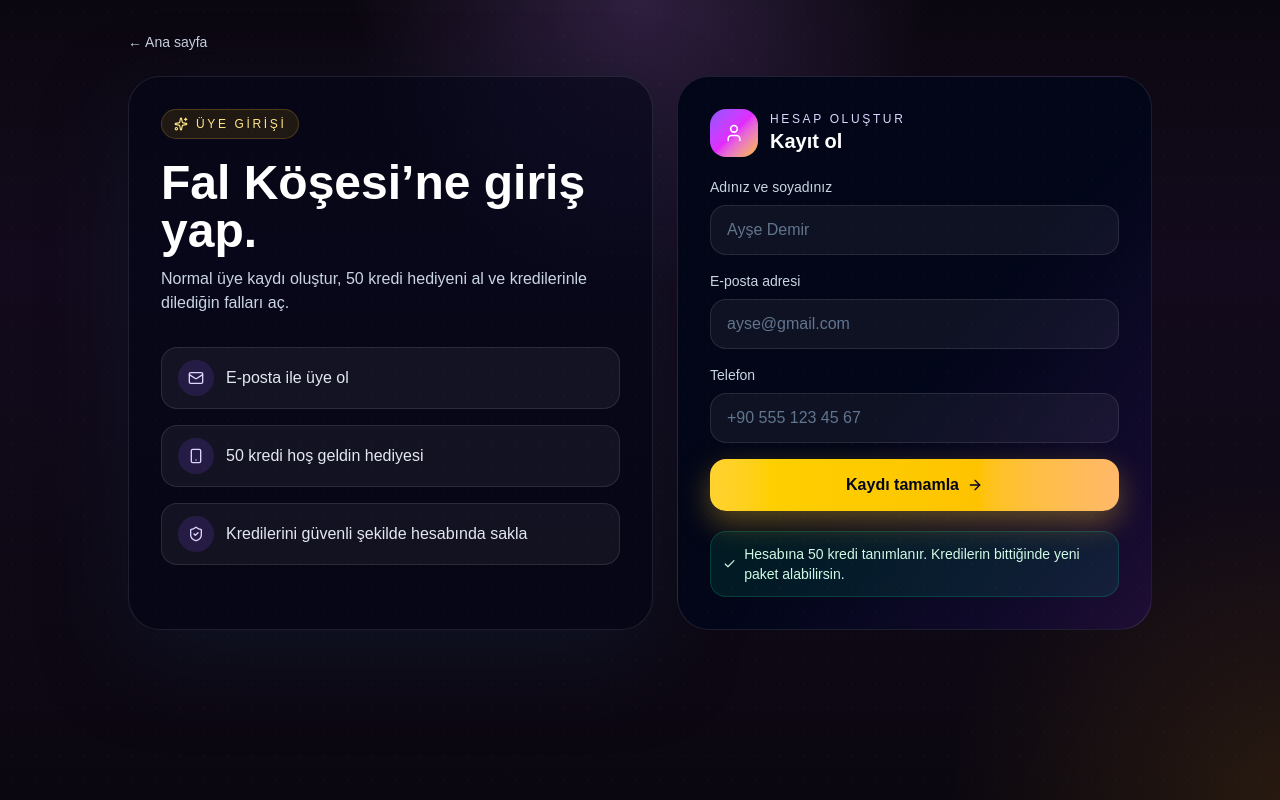
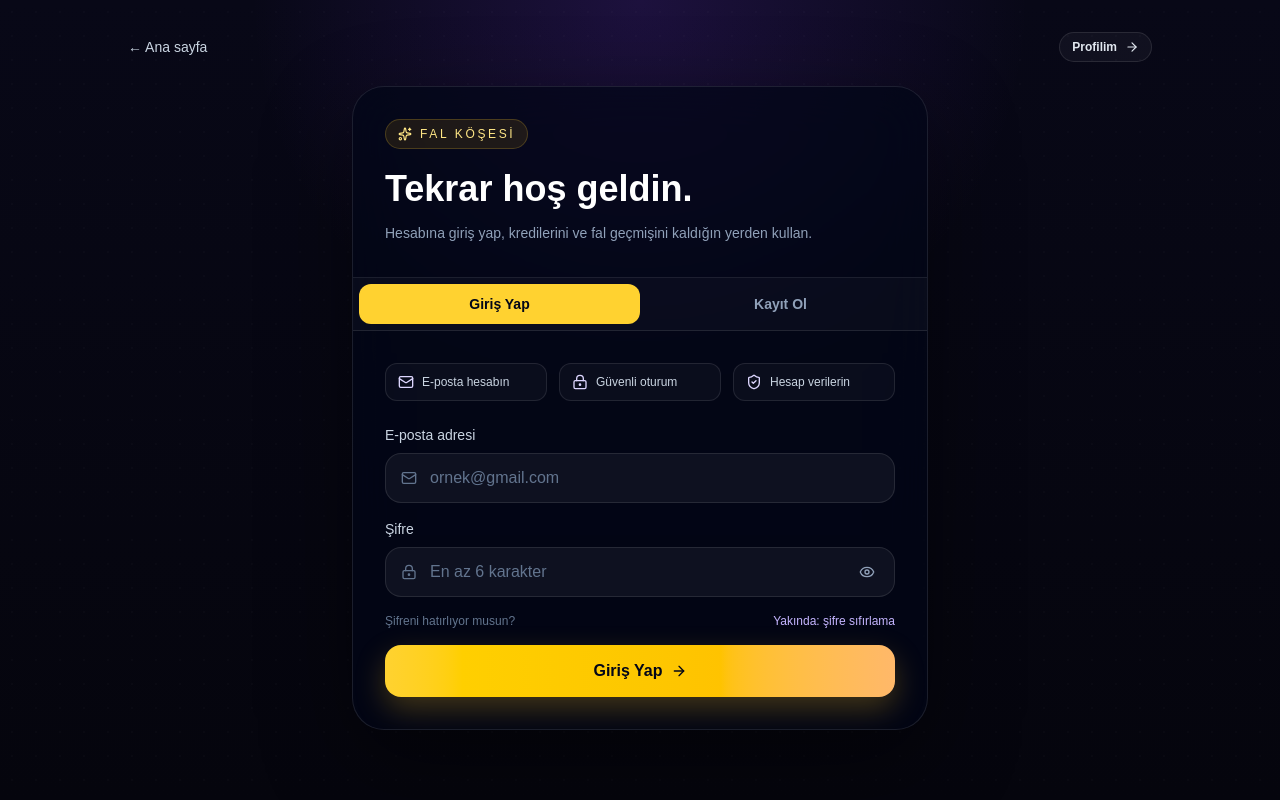
Before and after one commit to zamansepeti43/fal-kosesi, a Next.js app: page /giris in a window 1280 px wide. Built offline with nearby package versions, Linux system fonts and the light colour scheme.

Commit message:
Add real login mode to account page

```diff
--- a/app/giris/page.tsx
+++ b/app/giris/page.tsx
@@ -1,136 +1,334 @@
 "use client";
 
 import Link from "next/link";
-import { useEffect, useMemo, useState } from "react";
-import { ArrowRight, Check, Mail, ShieldCheck, Smartphone, Sparkles, User } from "lucide-react";
+import { useEffect, useState } from "react";
+import {
+  ArrowRight,
+  Check,
+  Eye,
+  EyeOff,
+  LockKeyhole,
+  Mail,
+  ShieldCheck,
+  Smartphone,
+  Sparkles,
+  User,
+} from "lucide-react";
 import { createMember, getStoredMember, saveMember } from "@/lib/membership";
 
 export default function GirisPage() {
-  const [form, setForm] = useState({ name: "", email: "", phone: "" });
+  const [mode, setMode] = useState<"login" | "register">("login");
+  const [form, setForm] = useState({ name: "", email: "", phone: "", password: "" });
   const [isHydrated, setIsHydrated] = useState(false);
-  const [currentUser, setCurrentUser] = useState<ReturnType<typeof createMember> | null>(null);
   const [error, setError] = useState("");
+  const [message, setMessage] = useState("");
+  const [showPassword, setShowPassword] = useState(false);
 
   useEffect(() => {
     const member = getStoredMember();
-    setCurrentUser(member);
+    if (member?.email) {
+      setForm((current) => ({ ...current, name: member.name, email: member.email, phone: member.phone }));
+    }
     setIsHydrated(true);
   }, []);
-
-  const canOpenProfile = useMemo(() => Boolean(currentUser?.email), [currentUser]);
 
   const handleSubmit = async (event: React.FormEvent<HTMLFormElement>) => {
     event.preventDefault();
     setError("");
+    setMessage("");
 
     const cleanEmail = form.email.trim().toLowerCase();
-    if (!cleanEmail) return;
+    const cleanPassword = form.password;
+
+    if (!cleanEmail || !cleanEmail.includes("@")) {
+      setError("Geçerli bir e-posta adresi gir.");
+      return;
+    }
+
+    if (cleanPassword.length < 6) {
+      setError("Şifre en az 6 karakter olmalı.");
+      return;
+    }
+
+    if (mode === "register") {
+      if (!form.name.trim()) {
+        setError("Ad soyad alanını doldur.");
+        return;
+      }
 
       const member = createMember(form.name, cleanEmail, form.phone);
       const sessionResponse = await fetch("/api/member/session", {
         method: "POST",
         headers: { "Content-Type": "application/json" },
-      body: JSON.stringify({ email: cleanEmail, name: member.name, phone: member.phone }),
+        body: JSON.stringify({
+          email: cleanEmail,
+          name: member.name,
+          phone: member.phone,
+        }),
       });
 
       if (!sessionResponse.ok) {
         const payload = (await sessionResponse.json().catch(() => null)) as { error?: string } | null;
-      setError(payload?.error || "Hesap hazırlanamadı. Lütfen tekrar dene.");
+        setError(payload?.error || "Hesap oluşturulamadı. Lütfen tekrar dene.");
         return;
       }
 
       saveMember(member);
-    setCurrentUser(member);
+      setMessage("Hesabın oluşturuldu. Profiline yönlendiriliyorsun…");
+      window.setTimeout(() => {
         window.location.href = "/profil";
+      }, 350);
+      return;
+    }
+
+    const stored = getStoredMember();
+    if (!stored || stored.email !== cleanEmail) {
+      setError("Bu e-posta ile kayıtlı bir hesap bulunamadı. Önce kayıt ol.");
+      return;
+    }
+
+    const sessionResponse = await fetch("/api/member/session", {
+      method: "POST",
+      headers: { "Content-Type": "application/json" },
+      body: JSON.stringify({
+        email: stored.email,
+        name: stored.name,
+        phone: stored.phone,
+      }),
+    });
+
+    if (!sessionResponse.ok) {
+      const payload = (await sessionResponse.json().catch(() => null)) as { error?: string } | null;
+      setError(payload?.error || "Oturum açılamadı. Lütfen tekrar dene.");
+      return;
+    }
+
+    setMessage("Giriş başarılı. Profiline yönlendiriliyorsun…");
+    window.setTimeout(() => {
+      window.location.href = "/profil";
+    }, 350);
   };
 
   if (!isHydrated) {
-    return <div className="min-h-screen flex items-center justify-center text-white">Yükleniyor...</div>;
+    return (
+      <div className="flex min-h-screen items-center justify-center bg-[#070714] text-white">
+        Yükleniyor...
+      </div>
+    );
   }
 
   return (
-    <main className="min-h-screen px-4 py-8 text-white md:px-6">
+    <main className="min-h-screen bg-[radial-gradient(circle_at_top,rgba(124,58,237,.18),transparent_38%),linear-gradient(180deg,#080817,#05050d)] px-4 py-8 text-white md:px-6">
       <div className="mx-auto max-w-5xl">
         <div className="mb-6 flex items-center justify-between">
-          <Link href="/" className="text-sm text-slate-300">← Ana sayfa</Link>
-          {canOpenProfile ? (
-            <Link href="/profil" className="inline-flex items-center gap-2 rounded-full border border-violet-400/40 bg-violet-500/10 px-3 py-1.5 text-xs font-semibold text-violet-100">
+          <Link href="/" className="text-sm text-slate-300 transition hover:text-white">
+            ← Ana sayfa
+          </Link>
+
+          <Link
+            href="/profil"
+            className="inline-flex items-center gap-2 rounded-full border border-white/10 bg-white/[.04] px-3 py-1.5 text-xs font-semibold text-slate-200"
+          >
             Profilim
             <ArrowRight className="h-3.5 w-3.5" />
           </Link>
-          ) : null}
         </div>
 
-        <div className="grid gap-6 lg:grid-cols-[1.05fr_0.95fr]">
-          <section className="rounded-[2rem] border border-white/10 bg-slate-950/60 p-6 shadow-[0_30px_80px_rgba(15,23,42,0.7)] md:p-8">
+        <div className="mx-auto max-w-xl overflow-hidden rounded-[2rem] border border-white/10 bg-slate-950/70 shadow-[0_30px_90px_rgba(0,0,0,.45)] backdrop-blur-xl">
+          <div className="border-b border-white/10 p-6 md:p-8">
             <div className="mb-5 inline-flex items-center gap-2 rounded-full border border-amber-300/20 bg-amber-400/10 px-3 py-1.5 text-xs font-medium uppercase tracking-[0.22em] text-amber-200">
               <Sparkles className="h-3.5 w-3.5" />
-              Üye girişi
+              Fal Köşesi
             </div>
 
-            <h1 className="text-3xl font-black text-white md:text-5xl">Fal Köşesi’ne giriş yap.</h1>
-            <p className="mt-3 max-w-xl text-base text-slate-300">
-              Normal üye kaydı oluştur, 50 kredi hediyeni al ve kredilerinle dilediğin falları aç.
+            <h1 className="text-3xl font-black md:text-4xl">
+              {mode === "login" ? "Tekrar hoş geldin." : "Hesabını oluştur."}
+            </h1>
+
+            <p className="mt-3 text-sm leading-6 text-slate-400">
+              {mode === "login"
+                ? "Hesabına giriş yap, kredilerini ve fal geçmişini kaldığın yerden kullan."
+                : "Kayıt ol, 50 kredi hoş geldin hediyeni al ve fal köşeni kişiselleştir."}
             </p>
+          </div>
 
-            <div className="mt-8 space-y-4">
+          <div className="grid grid-cols-2 border-b border-white/10 bg-white/[.025] p-1.5">
+            <button
+              type="button"
+              onClick={() => {
+                setMode("login");
+                setError("");
+                setMessage("");
+              }}
+              className={`rounded-xl px-4 py-2.5 text-sm font-bold transition ${
+                mode === "login"
+                  ? "bg-amber-300 text-slate-950"
+                  : "text-slate-400 hover:text-white"
+              }`}
+            >
+              Giriş Yap
+            </button>
+
+            <button
+              type="button"
+              onClick={() => {
+                setMode("register");
+                setError("");
+                setMessage("");
+              }}
+              className={`rounded-xl px-4 py-2.5 text-sm font-bold transition ${
+                mode === "register"
+                  ? "bg-amber-300 text-slate-950"
+                  : "text-slate-400 hover:text-white"
+              }`}
+            >
+              Kayıt Ol
+            </button>
+          </div>
+
+          <div className="p-6 md:p-8">
+            {mode === "login" ? (
+              <div className="mb-6 grid gap-3 sm:grid-cols-3">
                 {[
-                { icon: Mail, label: "E-posta ile üye ol" },
-                { icon: Smartphone, label: "50 kredi hoş geldin hediyesi" },
-                { icon: ShieldCheck, label: "Kredilerini güvenli şekilde hesabında sakla" },
-              ].map(({ icon: Icon, label }) => (
-                <div key={label} className="flex items-center gap-3 rounded-2xl border border-white/10 bg-white/5 px-4 py-3 text-slate-200">
-                  <span className="flex h-9 w-9 items-center justify-center rounded-full bg-violet-500/15 text-violet-200">
-                    <Icon className="h-4 w-4" />
-                  </span>
-                  {label}
+                  { icon: Mail, text: "E-posta hesabın" },
+                  { icon: LockKeyhole, text: "Güvenli oturum" },
+                  { icon: ShieldCheck, text: "Hesap verilerin" },
+                ].map(({ icon: Icon, text }) => (
+                  <div
+                    key={text}
+                    className="flex items-center gap-2 rounded-xl border border-white/10 bg-white/[.03] px-3 py-2.5 text-xs text-slate-300"
+                  >
+                    <Icon className="h-4 w-4 text-violet-200" />
+                    {text}
                   </div>
                 ))}
               </div>
-          </section>
-
-          <section className="rounded-[2rem] border border-white/10 bg-gradient-to-br from-slate-950 via-slate-950 to-violet-950/40 p-6 md:p-8">
-            <div className="mb-5 flex items-center gap-3 text-white">
-              <div className="flex h-12 w-12 items-center justify-center rounded-2xl bg-gradient-to-br from-violet-500 via-fuchsia-500 to-amber-400">
-                <User className="h-5 w-5" />
+            ) : (
+              <div className="mb-6 grid gap-3 sm:grid-cols-3">
+                {[
+                  { icon: Mail, text: "E-posta ile kayıt" },
+                  { icon: Smartphone, text: "50 kredi hediye" },
+                  { icon: ShieldCheck, text: "Hesabını güvenle kullan" },
+                ].map(({ icon: Icon, text }) => (
+                  <div
+                    key={text}
+                    className="flex items-center gap-2 rounded-xl border border-white/10 bg-white/[.03] px-3 py-2.5 text-xs text-slate-300"
+                  >
+                    <Icon className="h-4 w-4 text-violet-200" />
+                    {text}
                   </div>
-              <div>
-                <p className="text-xs uppercase tracking-[0.22em] text-violet-200">Hesap oluştur</p>
-                <h2 className="text-xl font-bold">Kayıt ol</h2>
+                ))}
               </div>
-            </div>
+            )}
 
             <form onSubmit={handleSubmit} className="space-y-4">
+              {mode === "register" ? (
                 <label className="block">
                   <span className="mb-2 block text-sm text-slate-300">Adınız ve soyadınız</span>
-                <input required value={form.name} onChange={(event) => setForm((prev) => ({ ...prev, name: event.target.value }))} placeholder="Ayşe Demir" className="w-full rounded-2xl border border-white/10 bg-white/5 px-4 py-3 text-white placeholder:text-slate-500 outline-none transition focus:border-violet-400/60" />
+                  <div className="relative">
+                    <User className="pointer-events-none absolute left-4 top-1/2 h-4 w-4 -translate-y-1/2 text-slate-500" />
+                    <input
+                      required
+                      value={form.name}
+                      onChange={(event) => setForm((prev) => ({ ...prev, name: event.target.value }))}
+                      placeholder="Ayşe Demir"
+                      className="w-full rounded-2xl border border-white/10 bg-white/5 py-3 pl-11 pr-4 text-white placeholder:text-slate-500 outline-none transition focus:border-violet-400/60"
+                    />
+                  </div>
                 </label>
+              ) : null}
 
               <label className="block">
                 <span className="mb-2 block text-sm text-slate-300">E-posta adresi</span>
-                <input required type="email" value={form.email} onChange={(event) => setForm((prev) => ({ ...prev, email: event.target.value }))} placeholder="ayse@gmail.com" className="w-full rounded-2xl border border-white/10 bg-white/5 px-4 py-3 text-white placeholder:text-slate-500 outline-none transition focus:border-violet-400/60" />
+                <div className="relative">
+                  <Mail className="pointer-events-none absolute left-4 top-1/2 h-4 w-4 -translate-y-1/2 text-slate-500" />
+                  <input
+                    required
+                    type="email"
+                    value={form.email}
+                    onChange={(event) => setForm((prev) => ({ ...prev, email: event.target.value }))}
+                    placeholder="ornek@gmail.com"
+                    className="w-full rounded-2xl border border-white/10 bg-white/5 py-3 pl-11 pr-4 text-white placeholder:text-slate-500 outline-none transition focus:border-violet-400/60"
+                  />
+                </div>
               </label>
 
+              {mode === "register" ? (
                 <label className="block">
                   <span className="mb-2 block text-sm text-slate-300">Telefon</span>
-                <input value={form.phone} onChange={(event) => setForm((prev) => ({ ...prev, phone: event.target.value }))} placeholder="+90 555 123 45 67" className="w-full rounded-2xl border border-white/10 bg-white/5 px-4 py-3 text-white placeholder:text-slate-500 outline-none transition focus:border-violet-400/60" />
+                  <div className="relative">
+                    <Smartphone className="pointer-events-none absolute left-4 top-1/2 h-4 w-4 -translate-y-1/2 text-slate-500" />
+                    <input
+                      value={form.phone}
+                      onChange={(event) => setForm((prev) => ({ ...prev, phone: event.target.value }))}
+                      placeholder="+90 555 123 45 67"
+                      className="w-full rounded-2xl border border-white/10 bg-white/5 py-3 pl-11 pr-4 text-white placeholder:text-slate-500 outline-none transition focus:border-violet-400/60"
+                    />
+                  </div>
+                </label>
+              ) : null}
+
+              <label className="block">
+                <span className="mb-2 block text-sm text-slate-300">Şifre</span>
+                <div className="relative">
+                  <LockKeyhole className="pointer-events-none absolute left-4 top-1/2 h-4 w-4 -translate-y-1/2 text-slate-500" />
+                  <input
+                    required
+                    type={showPassword ? "text" : "password"}
+                    minLength={6}
+                    value={form.password}
+                    onChange={(event) => setForm((prev) => ({ ...prev, password: event.target.value }))}
+                    placeholder="En az 6 karakter"
+                    className="w-full rounded-2xl border border-white/10 bg-white/5 py-3 pl-11 pr-11 text-white placeholder:text-slate-500 outline-none transition focus:border-violet-400/60"
+                  />
+                  <button
+                    type="button"
+                    onClick={() => setShowPassword((value) => !value)}
+                    className="absolute right-3 top-1/2 grid h-8 w-8 -translate-y-1/2 place-items-center rounded-lg text-slate-400 hover:text-white"
+                    aria-label={showPassword ? "Şifreyi gizle" : "Şifreyi göster"}
+                  >
+                    {showPassword ? <EyeOff className="h-4 w-4" /> : <Eye className="h-4 w-4" />}
+                  </button>
+                </div>
               </label>
 
-              {error ? <p className="rounded-2xl border border-rose-400/20 bg-rose-400/10 p-3 text-sm text-rose-100">{error}</p> : null}
+              {mode === "login" ? (
+                <div className="flex items-center justify-between gap-3 text-xs text-slate-500">
+                  <span>Şifreni hatırlıyor musun?</span>
+                  <span className="text-violet-300">Yakında: şifre sıfırlama</span>
+                </div>
+              ) : null}
 
-              <button type="submit" className="inline-flex w-full items-center justify-center gap-2 rounded-2xl bg-gradient-to-r from-amber-300 via-yellow-400 to-orange-300 px-5 py-3.5 text-base font-bold text-slate-950 shadow-[0_12px_30px_rgba(251,191,36,0.35)] transition hover:brightness-110">
-                Kaydı tamamla
+              {error ? (
+                <p className="rounded-2xl border border-rose-400/20 bg-rose-400/10 p-3 text-sm text-rose-100">
+                  {error}
+                </p>
+              ) : null}
+
+              {message ? (
+                <p className="rounded-2xl border border-emerald-400/20 bg-emerald-400/10 p-3 text-sm text-emerald-100">
+                  {message}
+                </p>
+              ) : null}
+
+              <button
+                type="submit"
+                className="inline-flex w-full items-center justify-center gap-2 rounded-2xl bg-gradient-to-r from-amber-300 via-yellow-400 to-orange-300 px-5 py-3.5 text-base font-bold text-slate-950 shadow-[0_12px_30px_rgba(251,191,36,0.25)] transition hover:brightness-110"
+              >
+                {mode === "login" ? "Giriş Yap" : "Kaydı Tamamla"}
                 <ArrowRight className="h-4 w-4" />
               </button>
             </form>
 
+            {mode === "register" ? (
               <div className="mt-5 rounded-2xl border border-emerald-400/20 bg-emerald-400/10 p-3 text-sm text-emerald-100">
                 <div className="flex items-center gap-2 font-medium">
                   <Check className="h-4 w-4" />
                   Hesabına 50 kredi tanımlanır. Kredilerin bittiğinde yeni paket alabilirsin.
                 </div>
               </div>
-          </section>
+            ) : null}
+          </div>
         </div>
       </div>
     </main>
```
Lines whose indentation alone changed are shown as unchanged.
